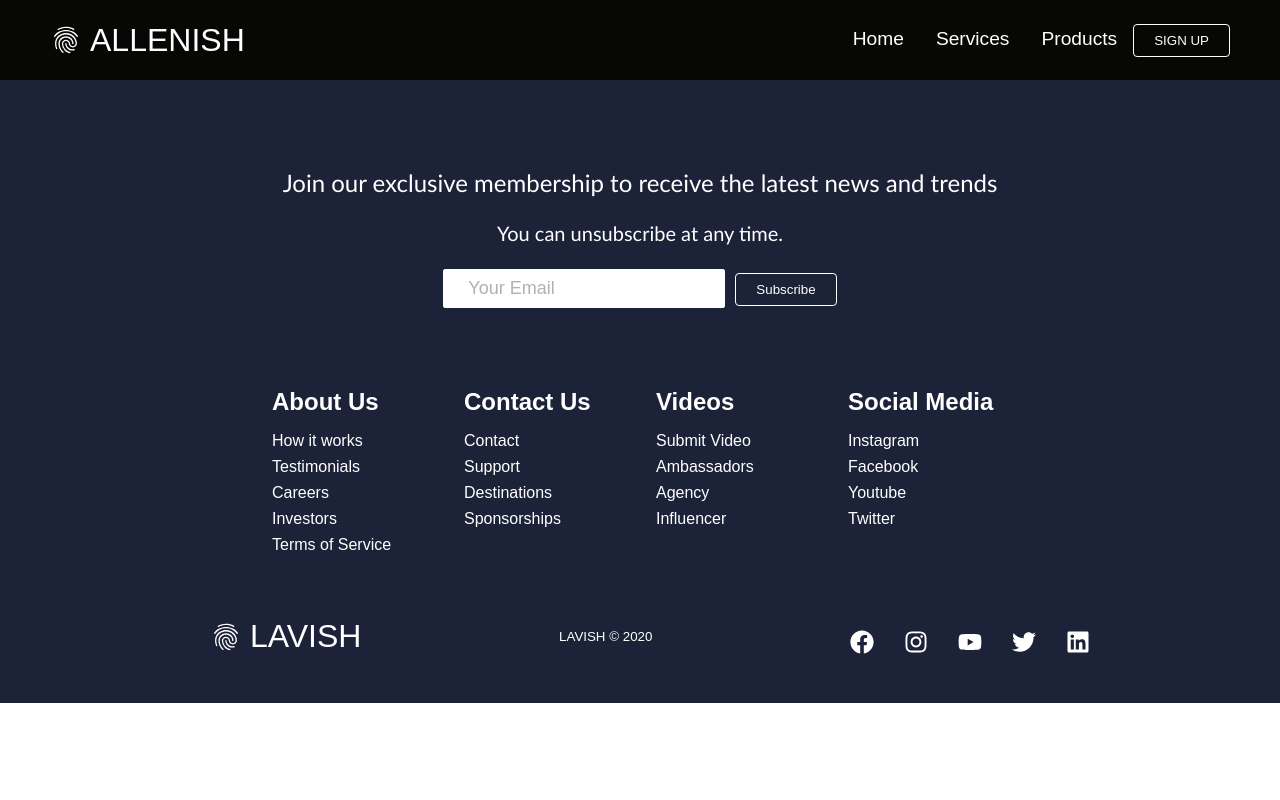
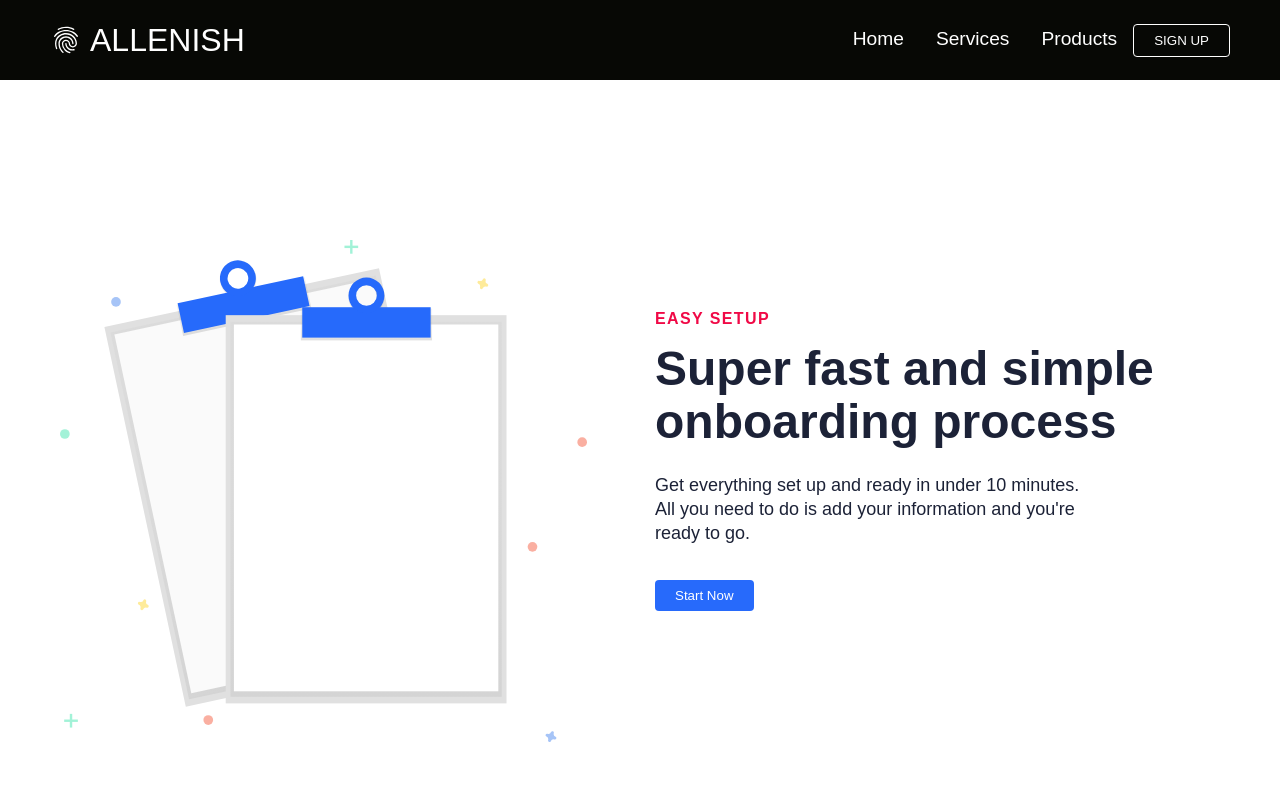
Before and after one commit to huanzochen/react-website-v2-yt-practice, a React (Create React App) app: page /sign-up in a window 1280 px wide. Shown: the top 800 px of the page. Built offline with nearby package versions, Linux system fonts and the light colour scheme.

Commit message:
新增 app routing 等各個畫面

```diff
--- a/src/App.js
+++ b/src/App.js
@@ -2,6 +2,9 @@
 import './App.css'
 import Navbar from './components/Navbar'
 import Home from './components/pages/HomePage/Home'
+import Services from './components/pages/Services/Services'
+import Products from './components/pages/Products/Products'
+import SignUp from './components/pages/SignUp/SignUp'
 import Footer from './components/pages/Footer/Footer'
 
 function App() {
@@ -10,6 +13,9 @@
       <Navbar></Navbar>
       <Switch>
         <Route path="/" exact component={Home} ></Route>
+        <Route path="/services" exact component={Services} ></Route>
+        <Route path="/products" exact component={Products} ></Route>
+        <Route path="/sign-up" exact component={SignUp} ></Route>
       </Switch>
       <Footer></Footer>
     </Router>
--- /dev/null
+++ b/src/components/pages/Products/Data.js
@@ -0,0 +1,54 @@
+export const homeObjOne = {
+  lightBg:false,
+  lightText:true,
+  lightTextDesc:true,
+  topLine: 'Exclusive Access',
+  headline: 'Unlimited Transactions with zero fees',
+  description:'Get access to our exclusive diamond card that allows you to send unlimited transactions without getting charged any fees',
+  buttonLabel:'開始吧',
+  imgStart:'',
+  img:'images/svg-1.svg',
+  alt:'Credit Card'
+}
+
+export const homeObjTwo = {
+  lightBg: false,
+  lightText: true,
+  lightTextDesc: true,
+  topLine: '100% SECURE',
+  headline: 'Stay protected 24/7 anywhere anytime',
+  description:
+      'We have you covered no matter where you are located. Over 140 locations worldwide to ensure you have access anytime',
+  buttonLabel: 'Learn More',
+  imgStart: '',
+  img: 'images/svg-5.svg',
+  alt: 'Vault'
+}
+
+export const homeObjThree = {
+  lightBg: true,
+  lightText: false,
+  lightTextDesc: false,
+  topLine: 'EASY SETUP',
+  headline: 'Super fast and simple onboarding process',
+  description:
+      'Get everything set up and ready in under 10 minutes. All you need to do is add your information and you\'re ready to go.',
+  buttonLabel: 'Start Now',
+  imgStart: 'start',
+  img: 'images/svg-7.svg',
+  alt: 'Vault'
+}
+
+export const homeObjFour = {
+  lightBg: false,
+  lightText: true,
+  lightTextDesc: true,
+  topLine: 'DATA ANALYTICS',
+  headline: 'Every transaction is stored on our secure cloud database',
+  description:
+      'Never ever have to worry again about saved reciepts. We store your data, so you can access it anytime.',
+  buttonLabel: 'Sign Up Now',
+  imgStart: 'start',
+  img: 'images/svg-8.svg',
+  alt: 'Vault'
+}
--- /dev/null
+++ b/src/components/pages/Products/Products.js
@@ -0,0 +1,15 @@
+import React from 'react'
+import HeroSection from '../../HeroSection'
+import Pricing from '../../Pricing'
+import { homeObjFour } from './Data'
+
+function Products() {
+  return (
+    <>
+      <HeroSection {...homeObjFour}></HeroSection>
+      <Pricing></Pricing>
+    </>
+  )
+}
+
+export default Products
--- /dev/null
+++ b/src/components/pages/Services/Data.js
@@ -0,0 +1,54 @@
+export const homeObjOne = {
+  lightBg:false,
+  lightText:true,
+  lightTextDesc:true,
+  topLine: 'Exclusive Access',
+  headline: 'Unlimited Transactions with zero fees',
+  description:'Get access to our exclusive diamond card that allows you to send unlimited transactions without getting charged any fees',
+  buttonLabel:'開始吧',
+  imgStart:'',
+  img:'images/svg-1.svg',
+  alt:'Credit Card'
+}
+
+export const homeObjTwo = {
+  lightBg: false,
+  lightText: true,
+  lightTextDesc: true,
+  topLine: '100% SECURE',
+  headline: 'Stay protected 24/7 anywhere anytime',
+  description:
+      'We have you covered no matter where you are located. Over 140 locations worldwide to ensure you have access anytime',
+  buttonLabel: 'Learn More',
+  imgStart: '',
+  img: 'images/svg-5.svg',
+  alt: 'Vault'
+}
+
+export const homeObjThree = {
+  lightBg: true,
+  lightText: false,
+  lightTextDesc: false,
+  topLine: 'EASY SETUP',
+  headline: 'Super fast and simple onboarding process',
+  description:
+      'Get everything set up and ready in under 10 minutes. All you need to do is add your information and you\'re ready to go.',
+  buttonLabel: 'Start Now',
+  imgStart: 'start',
+  img: 'images/svg-7.svg',
+  alt: 'Vault'
+}
+
+export const homeObjFour = {
+  lightBg: false,
+  lightText: true,
+  lightTextDesc: true,
+  topLine: 'DATA ANALYTICS',
+  headline: 'Every transaction is stored on our secure cloud database',
+  description:
+      'Never ever have to worry again about saved reciepts. We store your data, so you can access it anytime.',
+  buttonLabel: 'Sign Up Now',
+  imgStart: 'start',
+  img: 'images/svg-8.svg',
+  alt: 'Vault'
+}
--- /dev/null
+++ b/src/components/pages/Services/Services.js
@@ -0,0 +1,15 @@
+import React from 'react'
+import HeroSection from '../../HeroSection'
+import Pricing from '../../Pricing'
+import { homeObjTwo } from './Data'
+
+function Services() {
+  return (
+    <>
+      <HeroSection {...homeObjTwo}></HeroSection>
+      <Pricing></Pricing>
+    </>
+  )
+}
+
+export default Services
--- /dev/null
+++ b/src/components/pages/SignUp/Data.js
@@ -0,0 +1,54 @@
+export const homeObjOne = {
+  lightBg:false,
+  lightText:true,
+  lightTextDesc:true,
+  topLine: 'Exclusive Access',
+  headline: 'Unlimited Transactions with zero fees',
+  description:'Get access to our exclusive diamond card that allows you to send unlimited transactions without getting charged any fees',
+  buttonLabel:'開始吧',
+  imgStart:'',
+  img:'images/svg-1.svg',
+  alt:'Credit Card'
+}
+
+export const homeObjTwo = {
+  lightBg: false,
+  lightText: true,
+  lightTextDesc: true,
+  topLine: '100% SECURE',
+  headline: 'Stay protected 24/7 anywhere anytime',
+  description:
+      'We have you covered no matter where you are located. Over 140 locations worldwide to ensure you have access anytime',
+  buttonLabel: 'Learn More',
+  imgStart: '',
+  img: 'images/svg-5.svg',
+  alt: 'Vault'
+}
+
+export const homeObjThree = {
+  lightBg: true,
+  lightText: false,
+  lightTextDesc: false,
+  topLine: 'EASY SETUP',
+  headline: 'Super fast and simple onboarding process',
+  description:
+      'Get everything set up and ready in under 10 minutes. All you need to do is add your information and you\'re ready to go.',
+  buttonLabel: 'Start Now',
+  imgStart: 'start',
+  img: 'images/svg-7.svg',
+  alt: 'Vault'
+}
+
+export const homeObjFour = {
+  lightBg: false,
+  lightText: true,
+  lightTextDesc: true,
+  topLine: 'DATA ANALYTICS',
+  headline: 'Every transaction is stored on our secure cloud database',
+  description:
+      'Never ever have to worry again about saved reciepts. We store your data, so you can access it anytime.',
+  buttonLabel: 'Sign Up Now',
+  imgStart: 'start',
+  img: 'images/svg-8.svg',
+  alt: 'Vault'
+}
--- /dev/null
+++ b/src/components/pages/SignUp/SignUp.js
@@ -0,0 +1,15 @@
+import React from 'react'
+import HeroSection from '../../HeroSection'
+import Pricing from '../../Pricing'
+import { homeObjThree } from './Data'
+
+function SignUp() {
+  return (
+    <>
+      <HeroSection {...homeObjThree}></HeroSection>
+      <Pricing></Pricing>
+    </>
+  )
+}
+
+export default SignUp
```
